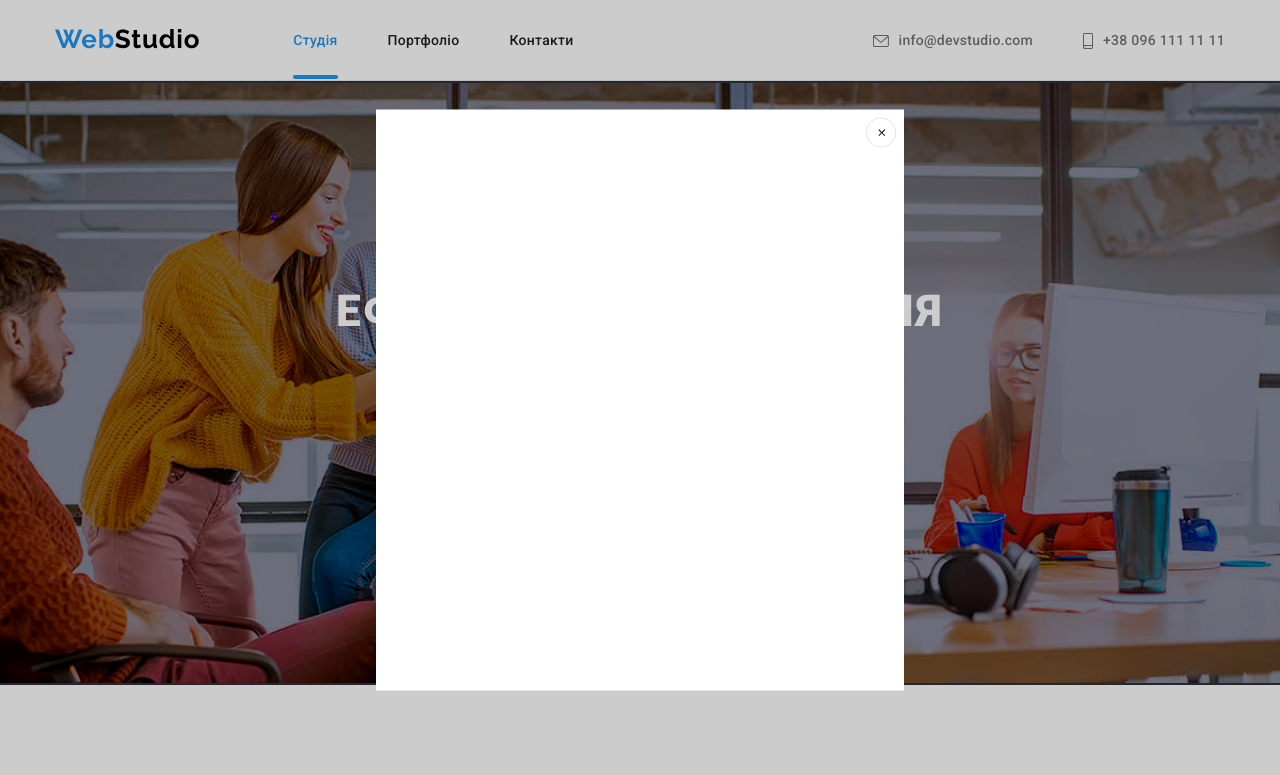
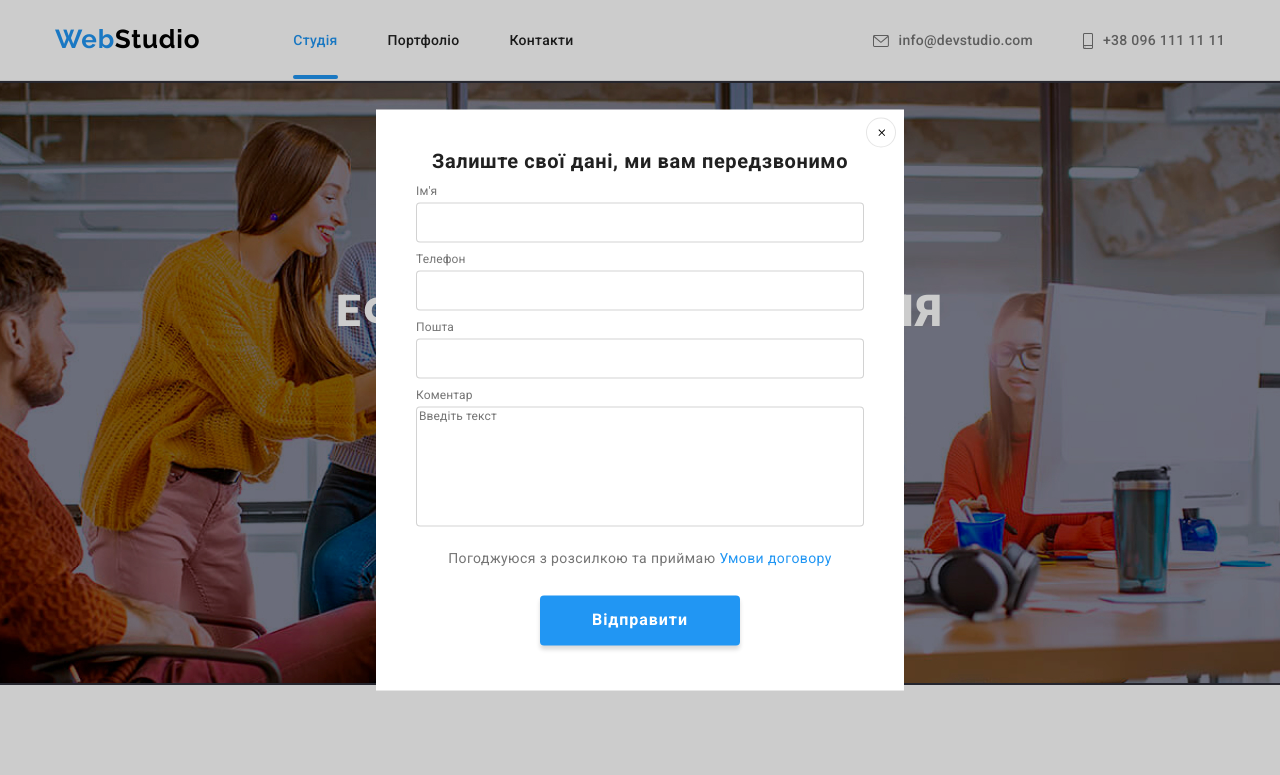
Before and after one commit to sashazakatov/goit-markup-hw-06, a plain HTML site: page index.html in a window 1280 px wide. Both pictures are taken after a click on the button "Замовити послугу". Shown: the top 775 px of the page. Drawn offline with nearby package versions, Linux system fonts and the light colour scheme.

Commit message:
Дабовляет форму для модулки

```diff
--- a/css/styles.css
+++ b/css/styles.css
@@ -291,7 +291,7 @@ ul
 
     letter-spacing: 0.06em;
 
-    border: 0;
+    border: none;
     border-radius: 4px;
 
     cursor: pointer;
@@ -718,7 +718,7 @@ ul
 
     background-color: var(--background-color);
 }
-.modal-buttom{
+.close-buttom{
     display: flex;
     align-items: center;
     justify-content: center;
@@ -739,3 +739,78 @@ ul
     pointer-events: none;
     visibility: hidden;
 }
+/* Modal form */
+.modal-form{
+    margin: 40px;
+}
+.modal-title{
+    margin-bottom: 12px;
+
+    color: var(--secondory-color);
+    font-size: 20px;
+    line-height: 1.15;
+    text-align: center;
+    letter-spacing: 0.03em;
+}
+.modal-field{
+    margin-bottom: 10px;
+}
+.modal-ladel{
+    display: block;
+
+    margin-bottom: 4px;
+
+    font-size: 12px;
+    line-height: 1.16;
+    letter-spacing: 0.01em;
+}
+.modal-input{
+    width: 100%;
+    height: 40px;
+    border-radius: 4px;
+
+    border: 1px solid rgba(33, 33, 33, 0.2);
+    border-radius: 4px;
+    outline: none;
+}
+.modal-input::placeholder{
+    font-size: 12px;
+    line-height: 1.16;
+    letter-spacing: 0.01em;
+}
+textarea[class="modal-input"]{
+    resize: none;
+    height: 120px;
+    margin-bottom: 10px;
+}
+.modal-checkbox{
+    text-align: center;
+    margin-bottom: 30px;
+}
+.modal-link{
+    color: var(--company-color);
+}
+.modal-buttom{
+    display: block;
+
+    font-weight: 700;
+    font-size: 16px;
+    line-height: 1.8;
+
+    letter-spacing: 0.06em;
+
+    color: #FFFFFF;
+
+    margin-left: auto;
+    margin-right: auto;
+
+    width: 200px;
+    height: 50px;
+
+    background-color: var(--company-color);
+
+    box-shadow: 0px 4px 4px rgba(0, 0, 0, 0.15);
+
+    border: none;
+    border-radius: 4px;
+}
--- a/index.html
+++ b/index.html
@@ -424,11 +424,38 @@
     </footer>
     <div class="backdoor is-hidden" data-modal>
       <div class="modal">
-        <buttom class="modal-buttom" type="buttom" data-modal-close>
+        <buttom class="close-buttom" type="buttom" data-modal-close>
           <svg class="close-icon" width="11px" height="11px">
             <use href="./images/icons.svg#close-icon"></use>
           </svg>
         </buttom>
+        <form class="modal-form">
+            <h3 class="modal-title">Залиште свої дані, ми вам передзвонимо</h3>
+            <div class="modal-field">
+              <label class="modal-ladel">Ім'я</label>
+              <input type="text" name="user-name" class="modal-input">
+            </div>
+            <div class="modal-field">
+              <label for="tel" class="modal-ladel">Телефон</label>
+              <input type="text" name="user-tel" id="tel" class="modal-input">
+            </div>
+            <div class="modal-field">
+              <label for="email" class="modal-ladel">Пошта</label>
+              <input type="email" name="user-email" id="email" class="modal-input">
+            </div>
+            <div class="modal-field">
+              <label for="comment" class="modal-ladel">Коментар</label>
+              <textarea name="user-comment" id="comment" class="modal-input" placeholder="Введіть текст"></textarea>
+            </div>
+            <div class="modal-checkbox">
+              <input type="checkbox" name="contract" id="contract" class="visually-hidden">
+              <label for="contract" class="">
+                Погоджуюся з розсилкою та приймаю
+              </label>
+              <a class="modal-link">Умови договору</a>
+            </div>
+            <button type="submit" class="modal-buttom">Відправити</button>
+          </form>
       </div>
     </div>
     <script src="./js/modal.js"></script>
```
